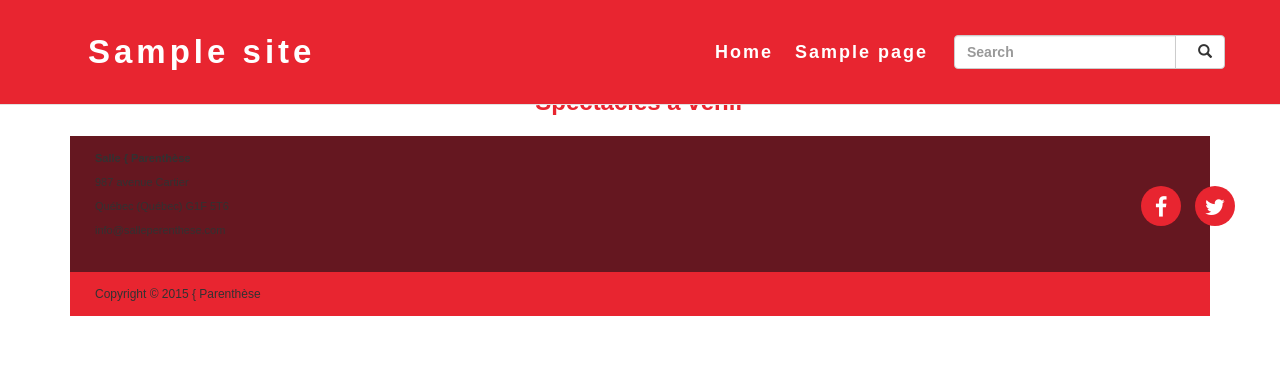
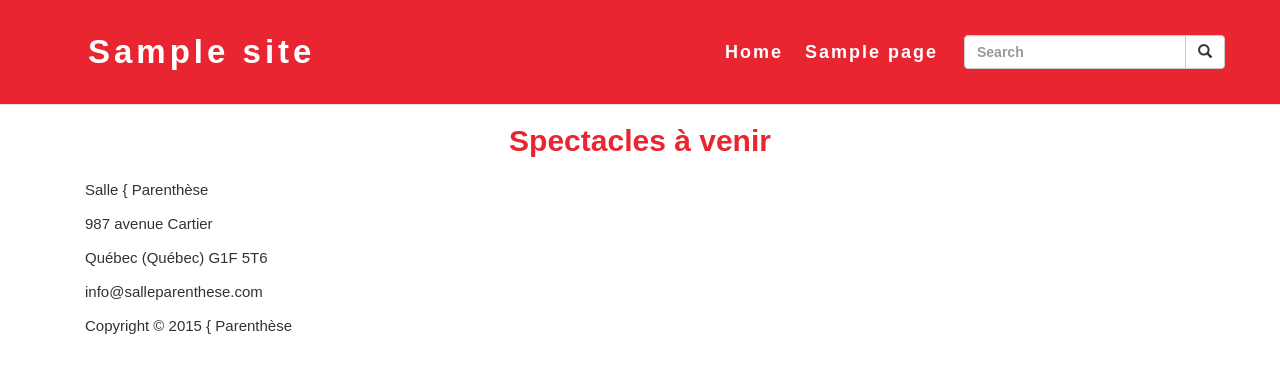
Before and after one commit to DiglidiDudeNG/WP-Production2, a WordPress theme: template content/themes/production2/index.php in a window 1280 px wide. Shown: the top 373 px of the page. Run offline with PHP 8.4 and a stand-in for WordPress, Linux system fonts and the light colour scheme; the site name, menu and one post (Sample post) are stand-ins, and other content is empty; style sheets or scripts are compiled from the project's sources; some libraries are stand-ins or nearby versions.

Commit message:
remis a neuf

```diff
--- a/content/themes/production2/footer.php
+++ b/content/themes/production2/footer.php
@@ -1,24 +1,23 @@
 	<!-- début footer -->
-		<footer>
-			<div class="footer-top">
-				<div class="container">
-					<address>
-						<p><strong>Salle { Parenthèse</strong></p>
-						<p>987 avenue Cartier</p>
-						<p>Québec (Québec) G1F 5T6</p>
-						<p>info@salleperenthese.com</p>
-					</address>
-
-					<div class="reseau">
-						<i class="fa fa-facebook"></i>  <!-- ajouter les liens -->
-						<i class="fa fa-twitter"></i>
-					</div>
+		<footer class="container-fluid">
+			<div>
+				<div>
+					<p>Salle { Parenthèse</p>
+					<p>987 avenue Cartier</p>
+					<p>Québec (Québec) G1F 5T6</p>
+					<p>info@salleparenthese.com</p>
+				</div>
+				<div>
+					<i class="fa fa-facebook"></i>
+					<i class="fa fa-twitter"></i>
 				</div>
 			</div>
-			<div class="footer-bottom">
-				<p  class="container">Copyright © 2015 { Parenthèse</p>
+			<div>
+				<p>Copyright © 2015 { Parenthèse</p>
 			</div>
 		</footer>
+
+
 	<script type="text/javascript" src="<?php echo SCRIPTS; ?>/jquery-1.11.1.min.js"></script>
 	<script type="text/javascript" src="<?php echo SCRIPTS; ?>/bootstrap.min.js"></script>
 	<script type="text/javascript" src="<?php echo SCRIPTS; ?>/script.js"></script>
--- a/content/themes/production2/functions.php
+++ b/content/themes/production2/functions.php
@@ -64,7 +64,7 @@
 
 	/** Filtre pour setter la longueur des excerpt (les descriptions courtes) des posts. */
 	function custom_excerpt_length( $length ) {
-		return 20;
+		return 35;
 	}
 	add_filter( 'excerpt_length', 'custom_excerpt_length', 999 );
 
--- a/content/themes/production2/header.php
+++ b/content/themes/production2/header.php
@@ -7,9 +7,9 @@
     <meta name="viewport" content="width=device-width, initial-scale=1.0">
     <!-- Le styles -->
     <link href="<?php bloginfo('stylesheet_url');?>" rel="stylesheet">
-	  <link rel="stylesheet" href="//maxcdn.bootstrapcdn.com/font-awesome/4.3.0/css/font-awesome.min.css">
-
-
+    <!-- <link rel="stylesheet" href="https://maxcdn.bootstrapcdn.com/bootstrap/3.3.0/css/bootstrap.min.css"> -->
+    <!-- <link href='http://fonts.googleapis.com/css?family=Quicksand:400,700' rel='stylesheet' type='text/css'> -->
+    <!-- <link href='http://fonts.googleapis.com/css?family=Raleway:400,500,600,700,800,900' rel='stylesheet' type='text/css'> -->
     <!-- Le HTML5 shim, for IE6-8 support of HTML5 elements -->
     <!--[if lt IE 9]>
     <script src="http://html5shim.googlecode.com/svn/trunk/html5.js"></script>
@@ -41,6 +41,7 @@
             'walker' => new wp_bootstrap_navwalker())
             );
             ?>
+
             <form class="navbar-form navbar-right" role="search" action="<?php bloginfo('url') ?>/programmation" method="post">
 
               <div class="input-group">
--- a/content/themes/production2/include/caroussel.php
+++ b/content/themes/production2/include/caroussel.php
@@ -1,47 +1,58 @@
-<section class="carousel2 container-fluid">
-	<!-- ne pas changer le nom du ID sinon les boutons ne fonctionnent plus -->
-	<div id="carousel-example-generic" class="slide carousel carousel-fade" data-ride="carousel">
+<section>
+
+	<div id="carousel-example-generic" class="carousel slide" data-ride="carousel">
 		<!-- Indicators -->
 		<ol class="carousel-indicators">
 			<li data-target="#carousel-example-generic" data-slide-to="0" class="active"></li>
 			<li data-target="#carousel-example-generic" data-slide-to="1"></li>
 			<li data-target="#carousel-example-generic" data-slide-to="2"></li>
 		</ol>
+
 		<!-- Wrapper for slides -->
 		<div class="carousel-inner" role="listbox">
+
 			<div class="item">
 				<img src="<?php echo IMAGES; ?>/Coldplay.jpg" alt="...">
-				<div class="item active image-un">
-					<!-- <img src="<?php// echo IMAGES; ?>/roger-Hodgson.jpg" alt="Coldplay"> -->
 				<div class="carousel-caption">
 					<h1>Coldplay</h1>
-						<h2>25 janvier 2015</h2>
-						<h2 class="carousel-heure">20:00</h2>
-						<button class="btn-savoir">En savoir plus</button>
-					</div>
-				</div>
-				<div class="item">
-					<img src="<?php echo IMAGES; ?>/Coldplay.jpg" alt="...">
-					<div class="item image-deux">
-						<!-- <img src="<?php// echo IMAGES; ?>/roger-Hodgson.jpg" alt="Roger Waters"> -->
-						<div class="carousel-caption">
-							<h1>Roger Waters</h1>
 					<h2>25 février 2015</h2>
 					<h2 class="carousel-heure">20:00</h2>
 					<button class="btn-savoir">En savoir plus</button>
 				</div>
 			</div>
+
 			<div class="item">
 				<img src="<?php echo IMAGES; ?>/Coldplay.jpg" alt="...">
-						<div class="item image-trois">
-							<!-- <img src="<?php// echo IMAGES; ?>/roger-Hodgson.jpg" alt="The Killers"> -->
 				<div class="carousel-caption">
-								<h1>The Killers</h1>
-								<h2>25 mars 2015</h2>
+					<h1>Coldplay</h1>
+					<h2>25 février 2015</h2>
 					<h2 class="carousel-heure">20:00</h2>
 					<button class="btn-savoir">En savoir plus</button>
 				</div>
 			</div>
+
+			<div class="item">
+				<img src="<?php echo IMAGES; ?>/Coldplay.jpg" alt="...">
+				<div class="carousel-caption">
+					<h1>Coldplay</h1>
+					<h2>25 février 2015</h2>
+					<h2 class="carousel-heure">20:00</h2>
+					<button class="btn-savoir">En savoir plus</button>
 				</div>
 			</div>
+
+		</div>
+
+	<!-- Controls -->
+		<a class="left carousel-control" href="#carousel-example-generic" role="button" data-slide="prev">
+			<span class="glyphicon glyphicon-chevron-left" aria-hidden="true"></span>
+			<span class="sr-only">Previous</span>
+		</a>
+		<a class="right carousel-control" href="#carousel-example-generic" role="button" data-slide="next">
+			<span class="glyphicon glyphicon-chevron-right" aria-hidden="true"></span>
+			<span class="sr-only">Next</span>
+		</a>
+	</div>
+
+
 </section>
--- a/content/themes/production2/index.php
+++ b/content/themes/production2/index.php
@@ -15,6 +15,7 @@
 	<!-- début du contenu de la page index.php -->
 
 <?php
+
 	include_once("include/caroussel.php");
 ?>
 	<!-- C'EST ICI QU'ON MET LA VIANDE ;) -->
@@ -43,8 +44,10 @@
 				 * Les paramètres d'affichage sont définis ci-haut, dépendement de la page chargée
 				 */
 				include(locate_template("loopprestations.php"));
+
 			?>
 		</div>
+
 	</div>
 
 	<!-- fin du contenu de la page index.php -->
--- a/content/themes/production2/js/script.js
+++ b/content/themes/production2/js/script.js
@@ -1,8 +1,9 @@
-$(document).ready (function(){
+$( document ).ready(function(){
 
-	$('#carousel-example-generic').carousel({
-	  interval: 4000
+	$('.carousel').carousel({
+	  interval: 2000
 	});
+
 
   $(".container").on("click", ".flip-js", function(e){
     var self = $(this);
--- a/content/themes/production2/styles/sass/_base.sass
+++ b/content/themes/production2/styles/sass/_base.sass
@@ -1,13 +1,11 @@
 #contenu-site
-
-body
 	font: 100% $font-title
 	color: $color-red
 	margin-top: 79px
 
-#contenu-site h1
+h1
 	font: 100% $font-title!important
-	color: $color-white!important
+	color: $color-red!important
 	font-size: 63px!important
 	font-weight: $bold!important
 	text-transform: uppercase
@@ -43,8 +41,8 @@ body
 	font-weight: $bold
 	background-color: $color-red
 	color: $color-white
-	padding: 20px 20px!important
-	font-size: 17px!important
+	padding: 20px 20px
+	font-size: 17px
 	text-transform: uppercase
 	letter-spacing: $title-letter-spacing
 	+border-radius(3px)
@@ -57,6 +55,8 @@ button
 	border-style: none
 	text-decoration: none
 
+
+
 #logo
 	font: 100% $font-title
 	font-size: 35px
@@ -65,16 +65,12 @@ button
 	color: $color-white
 
 
-// @media screen and (max-width: $screen-sm-min)
-// 	#contenu-site h1
-// 		font-size: 24px
-/* Extra small devices (phones, less than 768px) */
-@media (max-width: $screen-sm-min)
+@media screen and (max-width: $screen-sm-min)
 	#contenu-site h1
 		font-size: 24px
 
 	#contenu-site h2
-		font-size: 17px
+		font-size: 24px
 
 	#contenu-site h3
 		font-size: 11px
@@ -90,29 +86,6 @@ button
 	#contenu-site
 		margin-top: 104px
 
+@media screen and (max-width: $screen-lg-min)
 
 @media screen and (min-width: $screen-lg-min)
-	p
-		font-size: 10px
-
-	#contenu-site
-		margin-top: 68px!important
-
-/* Small devices (tablets, 768px and up) */
-@media (min-width: $screen-sm-min)
-
-	#contenu-site h1
-		font-size: 50px!important
-
-	#contenu-site h2
-		font-size: 24px!important
-
-	#contenu-site h3
-		font-size: 13px!important
-
-	#contenu-site p
-		font-size: 11px
-
-
-/* Medium devices (desktops, 992px and up) */
-@media (min-width: $screen-md-min)
--- a/content/themes/production2/styles/sass/_caroussel.sass
+++ b/content/themes/production2/styles/sass/_caroussel.sass
@@ -1,30 +1,6 @@
+
 .carousel-caption h2
 	text-transform: uppercase
-//enlever le padding par defaut du container-fluid
-.carousel2.container-fluid
-	padding: 0
-
-//transition plus smooth
-.carousel .item
-	-webkit-transition: opacity 1s
-	-moz-transition: opacity 1s
-	-ms-transition: opacity 1s
-	-o-transition: opacity 1s
-	transition: opacity 1s
-
-//ajout des 3 images
-.carousel .image-un
-	+background-img
-	background-image: url('../../images/roger-Hodgson.jpg')
-
-.carousel .image-deux
-	+background-img
-	background-image: url('../../images/roger-Hodgson.jpg')
-
-.carousel .image-trois
-	+background-img
-	background-image: url('../../images/roger-Hodgson.jpg')
-
 // Mettre le h2 en majuscule
 .carousel-caption h2
 	text-transform: uppercase
@@ -39,14 +15,10 @@ button.btn-savoir
 
 
 //medias queries
-// -------------  medias queries  ---------------- //
 
 @media screen and (max-width: $screen-sm-min)  // <768
-	.carousel .item
-		height: 267px
-
 	button.btn-savoir
-		margin-bottom: 5px
+		margin-bottom: 15px
 		padding: 10px !important
 		font-size: 10px !important
 		letter-spacing: $text-letter-spacing
@@ -62,12 +34,11 @@ button.btn-savoir
 		margin-bottom: 20px
 		margin-top: 0
 
+
+
 @media screen and (min-width: $screen-sm-min) // >768px
-	.carousel .item
-		height: 485px
-
 	button.btn-savoir
-		margin-bottom: 10px
+		margin-bottom: 68px
 		padding: 15px !important
 		font-size: 13px !important
 		letter-spacing: $text-letter-spacing
@@ -84,25 +55,24 @@ button.btn-savoir
 		margin-top: 5px
 
 @media screen and (min-width: $screen-md-min) // >992px
-
-	.carousel .item
-		height: 644px
-
 	button.btn-savoir
-		margin-bottom: 75px
+		margin-bottom: 100px
 		padding: 20px !important
 		font-size: 16px !important
 		letter-spacing: $title-letter-spacing
 
 	ol.carousel-indicators
-		margin-bottom: 10px
+		margin-bottom: 20px
 		bottom: 20
+
+	button.btn-savoir
+		margin-bottom: 112px
 
 	h2.carousel-heure
 		margin-bottom: 50px
 
 	.carousel-caption h1
-		margin-bottom: 50px
+		margin-bottom: 57px
 
 
 @media screen and (min-width: $screen-lg-min) // >1200px
--- a/content/themes/production2/styles/sass/_footer.sass
+++ b/content/themes/production2/styles/sass/_footer.sass
@@ -1,60 +1,17 @@
-.footer-top
-	background-color: $color-red-hover
-	color: $color-white
-	height: auto
-	padding: 10px
 
-footer p
-	color: $color-white
-	margin: 0
-
-i
-	text-align: center
-	margin-left: 10px
-
-.fa
-	width: 40px
-	height: 40px
-	background-color: $color-red
-	border-radius: 50%
-	padding-top: 10px
-	font-size: 22px!important
-
-footer address
-	display: inline-block
-
-footer div.reseau
-	display: inline-block
-	float: right
-	padding-top: 40px
-
-
-.footer-bottom
-	background-color: $color-red
-	color: $color-white
-	padding: 10px
-
-.footer-bottom p
-	font-size: 12px!important
 
 //medias queries
 
-/* Extra small devices (phones, less than 768px) */
-@media (max-width: $screen-sm-min)
+@media screen and (max-width: $screen-sm-min)  // <768
 
 
-/* Small devices (tablets, 768px and up) */
-@media (min-width: $screen-sm-min)
 
 
-/* Medium devices (desktops, 992px and up) */
-@media (min-width: $screen-md-min)
+@media screen and (min-width: $screen-sm-min) // >768px
 
-	footer
-		p:nth-child(1)
-			font-size: 17px
-		p:nth-child(2), p:nth-child(3), p:nth-child(4)
-			font-size: 15px
 
-/* Large devices (large desktops, 1200px and up) */
-@media (min-width: $screen-lg-min)
+@media screen and (min-width: $screen-md-min) // >992px
+
+
+
+@media screen and (min-width: $screen-lg-min) // >1200px
--- a/content/themes/production2/styles/sass/_variables.sass
+++ b/content/themes/production2/styles/sass/_variables.sass
@@ -38,4 +38,3 @@ $screen-sm-min: 768px
 	-o-background-size: cover
 	background-size: cover
 	overflow: hidden
-	margin: 0 auto
--- a/content/themes/production2/styles/sass/style.sass
+++ b/content/themes/production2/styles/sass/style.sass
@@ -3,4 +3,3 @@
 @import base
 @import header
 @import spectacles
-@import footer
```
Also changed, not shown: content/themes/production2/chloe.md (added, +3 -0 lines), content/themes/production2/loopprestations.php (+7 -0 lines), content/themes/production2/programmation.php (+9 -0 lines), content/themes/production2/styles/css/style.css (+15 -132 lines), content/themes/production2/images/roger-Hodgson.jpg (deleted), content/themes/production2/images/rogerWaters.jpg (deleted), content/themes/production2/images/theKillers.jpg (deleted), 1 other file. Lines whose indentation alone changed are shown as unchanged.
